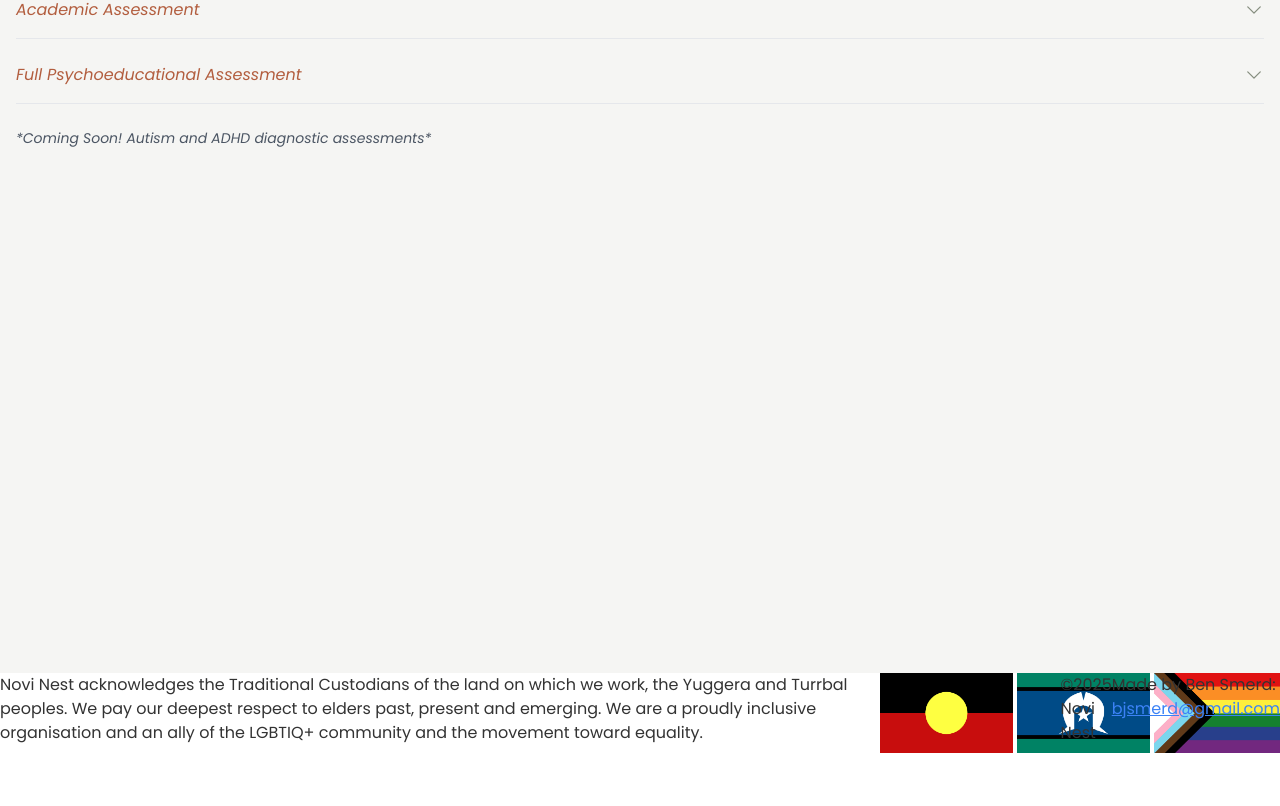
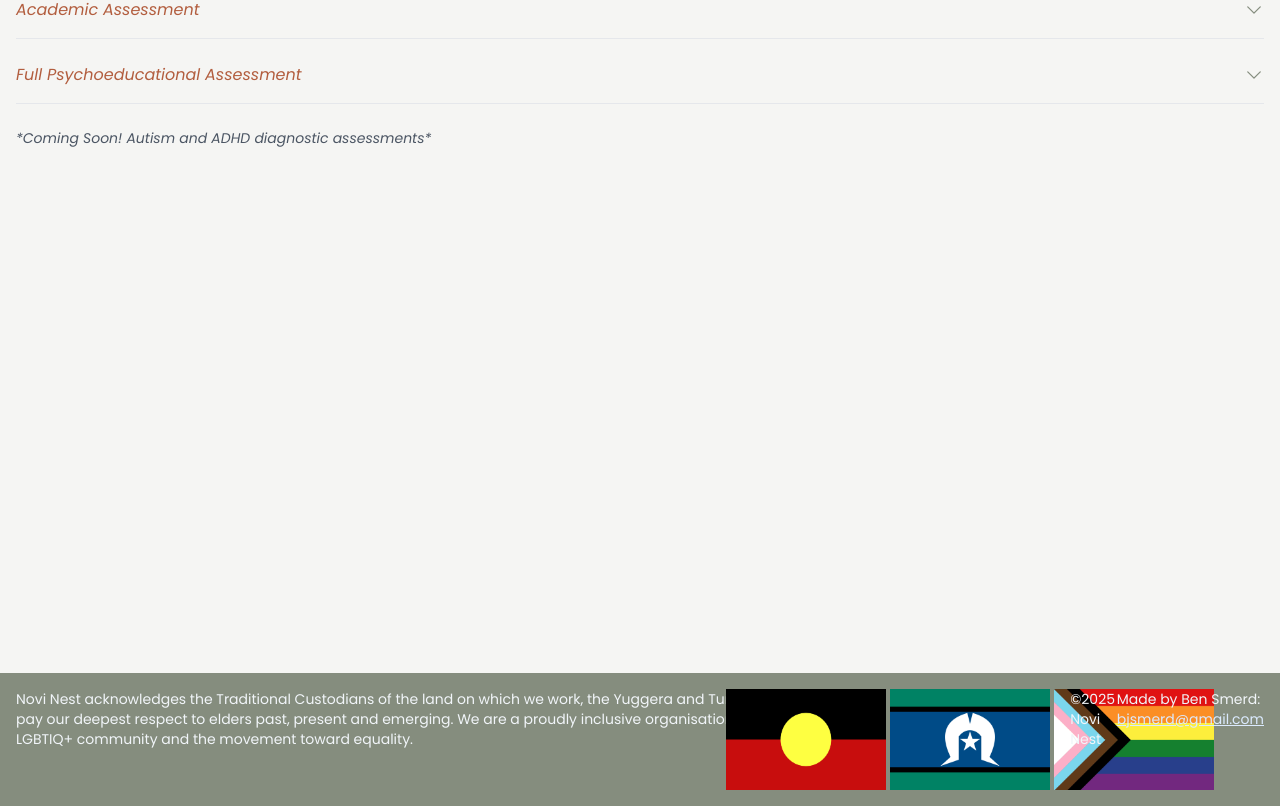
Before and after one commit to TheBigBookMan/NoviNest, a React (Vite) app: page / in a window 1280 px wide. Shown: the part 2639-3445 px from the top of the page. Before the commit the page ends 3392 px from the top, so only its background shows below. Built offline with nearby package versions, Linux system fonts and the light colour scheme; a web font is replaced by a local one.

Commit message:
update styling of footer

```diff
--- a/src/components/common/Footer/Footer.jsx
+++ b/src/components/common/Footer/Footer.jsx
@@ -4,11 +4,11 @@ import LgbtFlag from '../../../assets/lgbt-flag.png';
 
 const Footer = () => {
     return (
-        <div className='flex flex-col md:flex-row h-[80px]'>
+        <div className='flex flex-col md:flex-row h-fit  text-sm p-4 bg-[#858D7E] text-slate-100'>
             <p>Novi Nest acknowledges the Traditional Custodians of the land on which we work, the Yuggera and Turrbal peoples. We pay our deepest respect to elders past, present and emerging.
             We are a proudly inclusive organisation and an ally of the LGBTIQ+ community and the movement toward equality.</p>
 
-            <div className='flex  gap-1'>
+            <div className='flex justify-center gap-1'>
                 <img src={AboriginalFlag} alt='Indigenous Australian flag' className='w-12 md:w-40' />
                 <img src={TorresFlag} alt='Torres Strait Islander flag' className='w-12 md:w-40' />
                 <img src={LgbtFlag} alt='LGBTQ+ Progress Pride flag' className='w-12 md:w-40' />
@@ -16,7 +16,7 @@ const Footer = () => {
 
             <p>©2025 Novi Nest</p>
 
-            <p>Made by Ben Smerd: <a className='underline text-blue-500' href="mailto:bjsmerd@gmail.com">bjsmerd@gmail.com</a></p>
+            <p>Made by Ben Smerd: <a className='underline text-blue-100 ' href="mailto:bjsmerd@gmail.com">bjsmerd@gmail.com</a></p>
         </div>
     )
 }
```
